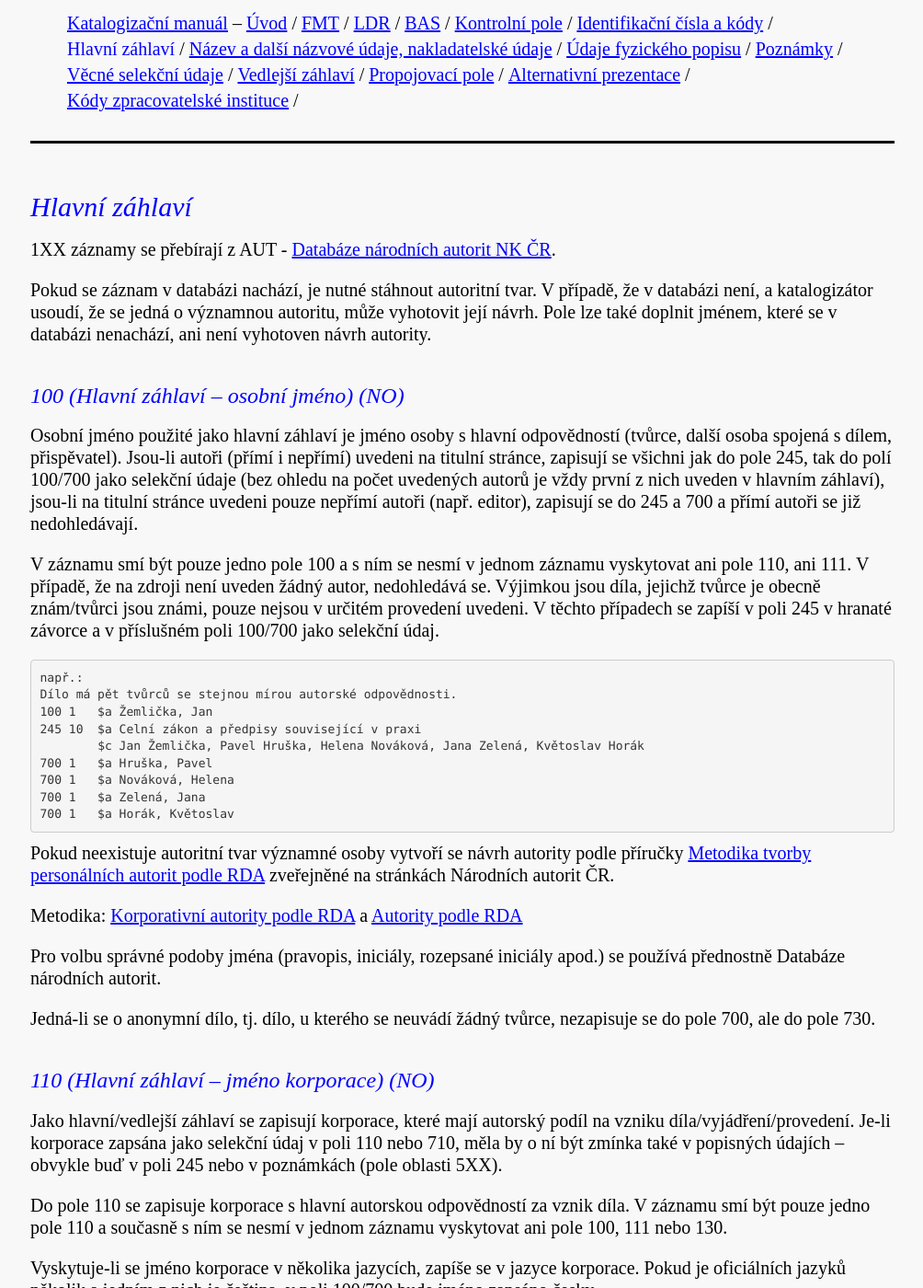
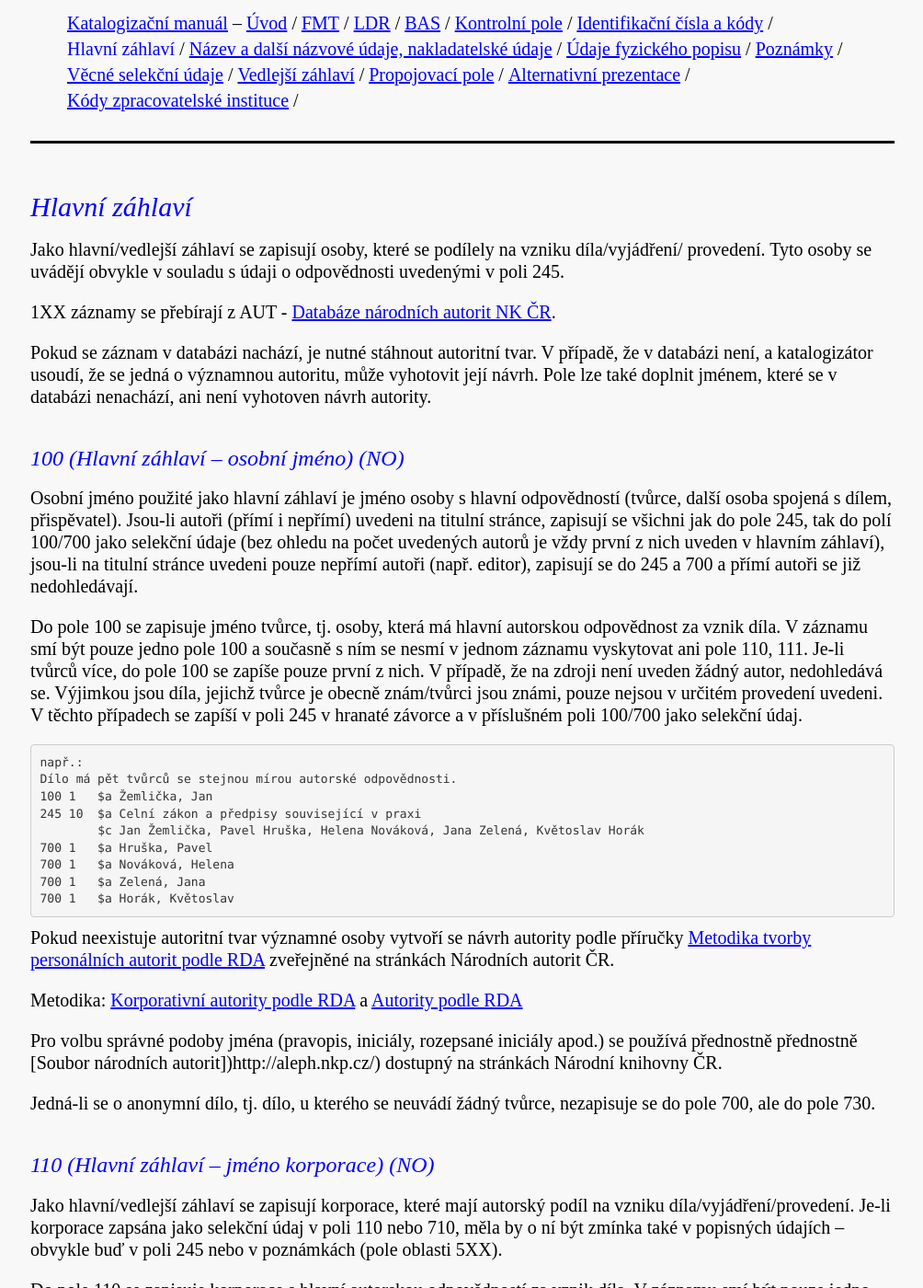
Before and after one commit to WebarchivCZ/katalogizacni-manual, a Jekyll site: the page built from _posts/2017-06-21-hlavni-zahlavi.md, in a window 1280 px wide and 1400 px high, scrolled down 233 px. Shown: the whole window at 92% size, without its empty margins (137-1141 px from the left). Built offline with Jekyll 4.4.1, drawn with Linux system fonts in a browser that asks for light colours.

Commit message:
hlavni zahlavi - doplneni inf.

````diff
--- a/_posts/2017-06-21-hlavni-zahlavi.md
+++ b/_posts/2017-06-21-hlavni-zahlavi.md
@@ -3,6 +3,9 @@ layout: default
 title: Hlavní záhlaví
 ---
 ## Hlavní záhlaví
+
+Jako hlavní/vedlejší záhlaví se zapisují osoby, které se podílely na vzniku díla/vyjádření/ provedení.
+Tyto osoby se uvádějí obvykle v souladu s údaji o odpovědnosti uvedenými v poli 245.
 
 1XX záznamy se přebírají  z AUT - [Databáze národních autorit NK ČR](http://aleph22.nkp.cz/F/?func=file&file_name=find-b&local_base=aut).
 
@@ -12,7 +15,9 @@ Pokud se záznam v databázi nachází, je nutné stáhnout autoritní tvar. V p
 ### 100 (Hlavní záhlaví – osobní jméno) (NO)
 Osobní jméno použité jako hlavní záhlaví je jméno osoby s hlavní odpovědností (tvůrce, další osoba spojená s dílem, přispěvatel). Jsou-li autoři (přímí i nepřímí) uvedeni na titulní stránce, zapisují se všichni jak do pole 245, tak do polí 100/700 jako selekční údaje (bez ohledu na počet uvedených autorů je vždy první z nich uveden v hlavním záhlaví), jsou-li na titulní stránce uvedeni pouze nepřímí autoři (např. editor), zapisují se do 245 a 700 a přímí autoři se již nedohledávají.
 
-V záznamu smí být pouze jedno pole 100 a s ním se nesmí v jednom záznamu vyskytovat ani pole 110, ani 111.
+Do pole 100 se zapisuje jméno tvůrce, tj. osoby, která má hlavní autorskou odpovědnost za vznik díla. V záznamu smí být pouze jedno
+pole 100 a současně s ním se nesmí v jednom záznamu vyskytovat ani pole 110, 111. Je-li tvůrců více, do pole 100 se zapíše
+pouze první z nich.
 V případě, že na zdroji není uveden žádný autor, nedohledává se. Výjimkou jsou díla, jejichž tvůrce je obecně znám/tvůrci jsou známi, pouze nejsou v určitém provedení uvedeni. V těchto případech se zapíší v poli 245 v hranaté závorce a v příslušném poli 100/700 jako selekční údaj.
 
 ```
@@ -30,8 +35,7 @@ Pokud neexistuje autoritní tvar významné osoby vytvoří se návrh autority p
 
 Metodika: [Korporativní autority podle RDA](http://www.nkp.cz/o-knihovne/odborne-cinnosti/zpracovani-fondu/katalogizacni-politika/rda) a [Autority podle RDA](http://www.nkp.cz/o-knihovne/odborne-cinnosti/zpracovani-fondu/katalogizacni-politika/rda)
 
-Pro volbu správné podoby jména (pravopis, iniciály, rozepsané iniciály apod.) se používá
-přednostně Databáze národních autorit.
+Pro volbu správné podoby jména (pravopis, iniciály, rozepsané iniciály apod.) se používá přednostně přednostně [Soubor národních autorit])http://aleph.nkp.cz/) dostupný na stránkách Národní knihovny ČR.
 
 Jedná-li se o anonymní dílo, tj. dílo, u kterého se neuvádí žádný tvůrce, nezapisuje se do pole 700, ale do pole 730.
 
@@ -39,7 +43,6 @@ Jedná-li se o anonymní dílo, tj. dílo, u kterého se neuvádí žádný tvů
 Jako hlavní/vedlejší záhlaví se zapisují korporace, které mají autorský podíl na vzniku díla/vyjádření/provedení. Je-li korporace zapsána jako selekční údaj v poli 110 nebo 710, měla by o ní být zmínka také v popisných údajích – obvykle buď v poli 245 nebo v poznámkách (pole oblasti 5XX).
 
 Do pole 110 se zapisuje korporace s hlavní autorskou odpovědností za vznik díla. V záznamu smí být pouze jedno pole 110 a současně s ním se nesmí v jednom záznamu vyskytovat ani pole 100, 111 nebo 130.
-
 
 Vyskytuje-li se jméno korporace v několika jazycích, zapíše se v jazyce korporace. Pokud je oficiálních jazyků několik a jedním z nich je čeština, v poli 100/700 bude jméno zapsáno česky.
 
````
